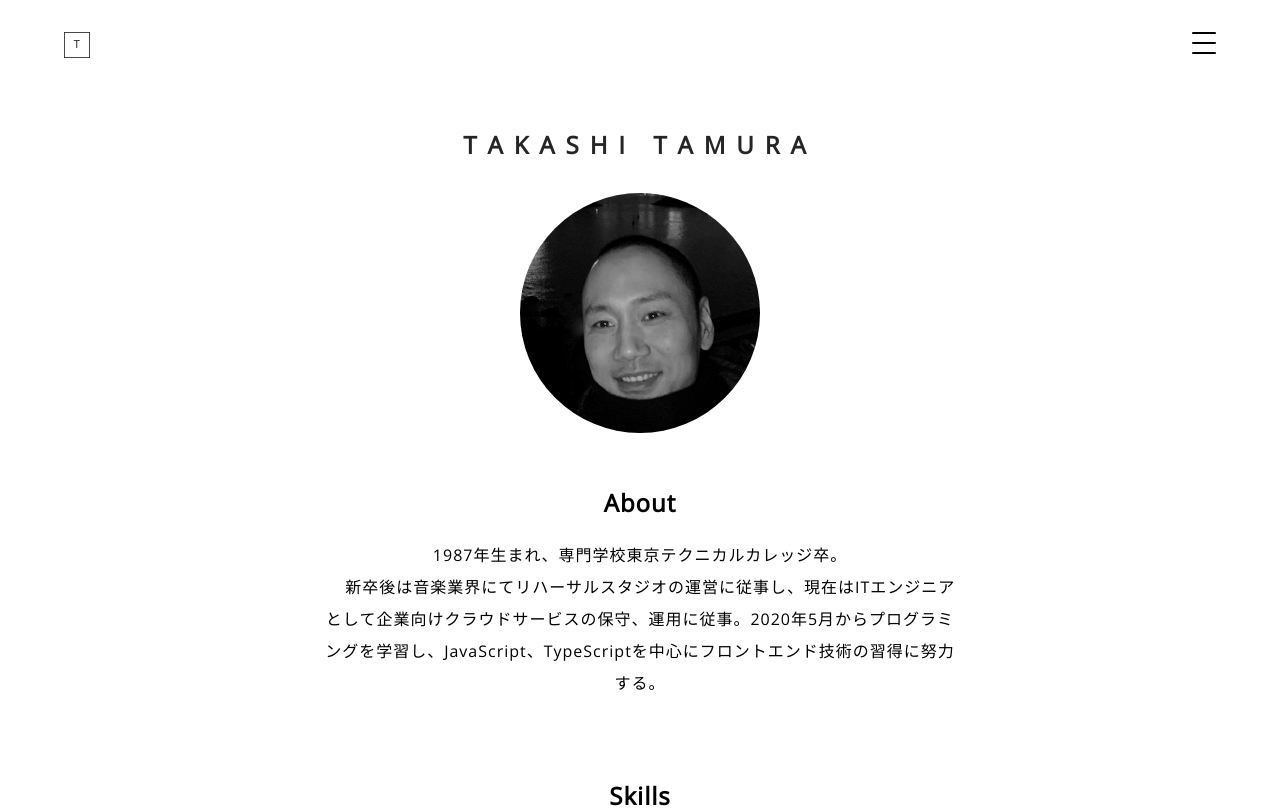
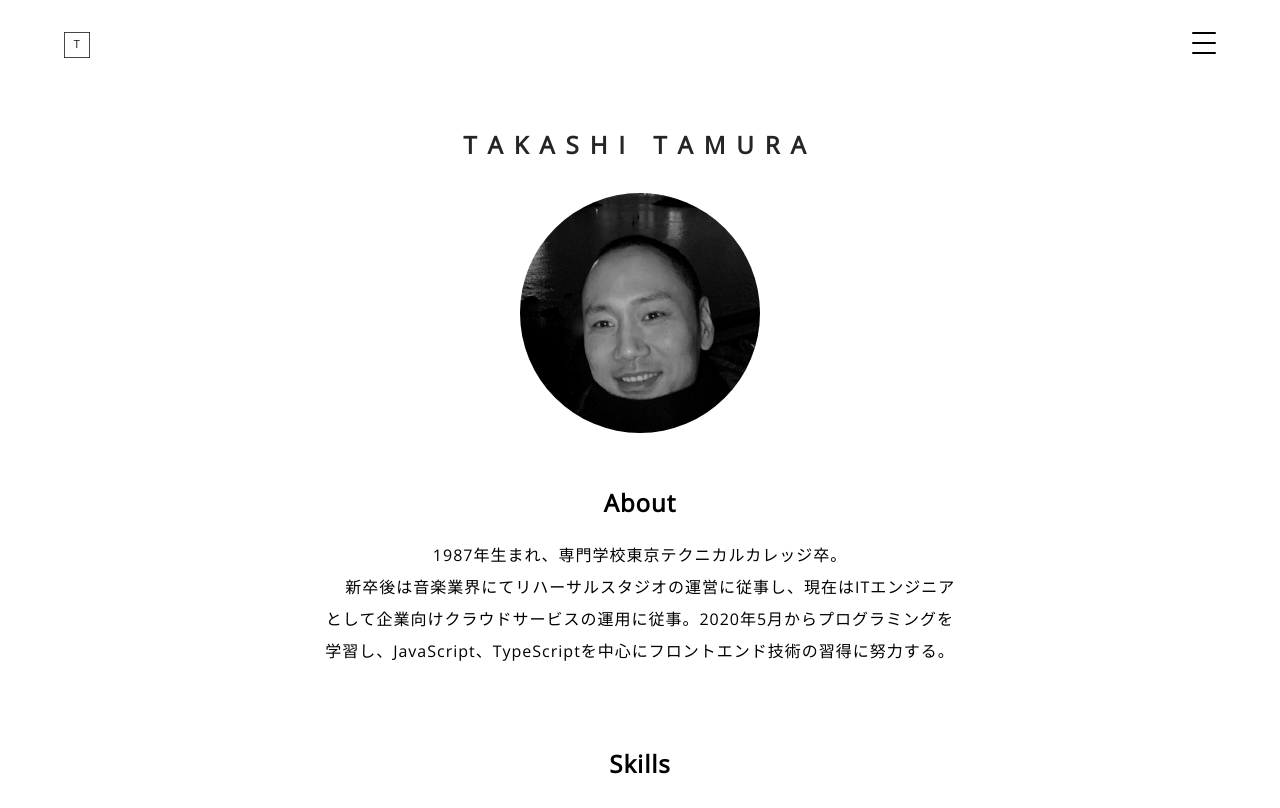
Before and after one commit to tam-t-3/Takashi-Tamura-Mysite, a React (Create React App) app: page / in a window 1280 px wide. Shown: the top 808 px of the page. Built offline with nearby package versions, Linux system fonts and the light colour scheme; the HTML template or start-up script is replaced by a standard one.

Commit message:
fixed/strings.ts/aboutTxt

```diff
--- a/src/Constant/strings.ts
+++ b/src/Constant/strings.ts
@@ -19,7 +19,7 @@ export const aboutTxt = {
   myname: "TAKASHI TAMURA",
   mymail: "takashi.t.abc.20@gmail.com",
   profile: `1987年生まれ、専門学校東京テクニカルカレッジ卒。
-    新卒後は音楽業界にてリハーサルスタジオの運営に従事し、現在はITエンジニアとして企業向けクラウドサービスの保守、運用に従事。2020年5月からプログラミングを学習し、JavaScript、TypeScriptを中心にフロントエンド技術の習得に努力する。
+    新卒後は音楽業界にてリハーサルスタジオの運営に従事し、現在はITエンジニアとして企業向けクラウドサービスの運用に従事。2020年5月からプログラミングを学習し、JavaScript、TypeScriptを中心にフロントエンド技術の習得に努力する。
     `,
   "about-detail": "",
   skill: {
```
